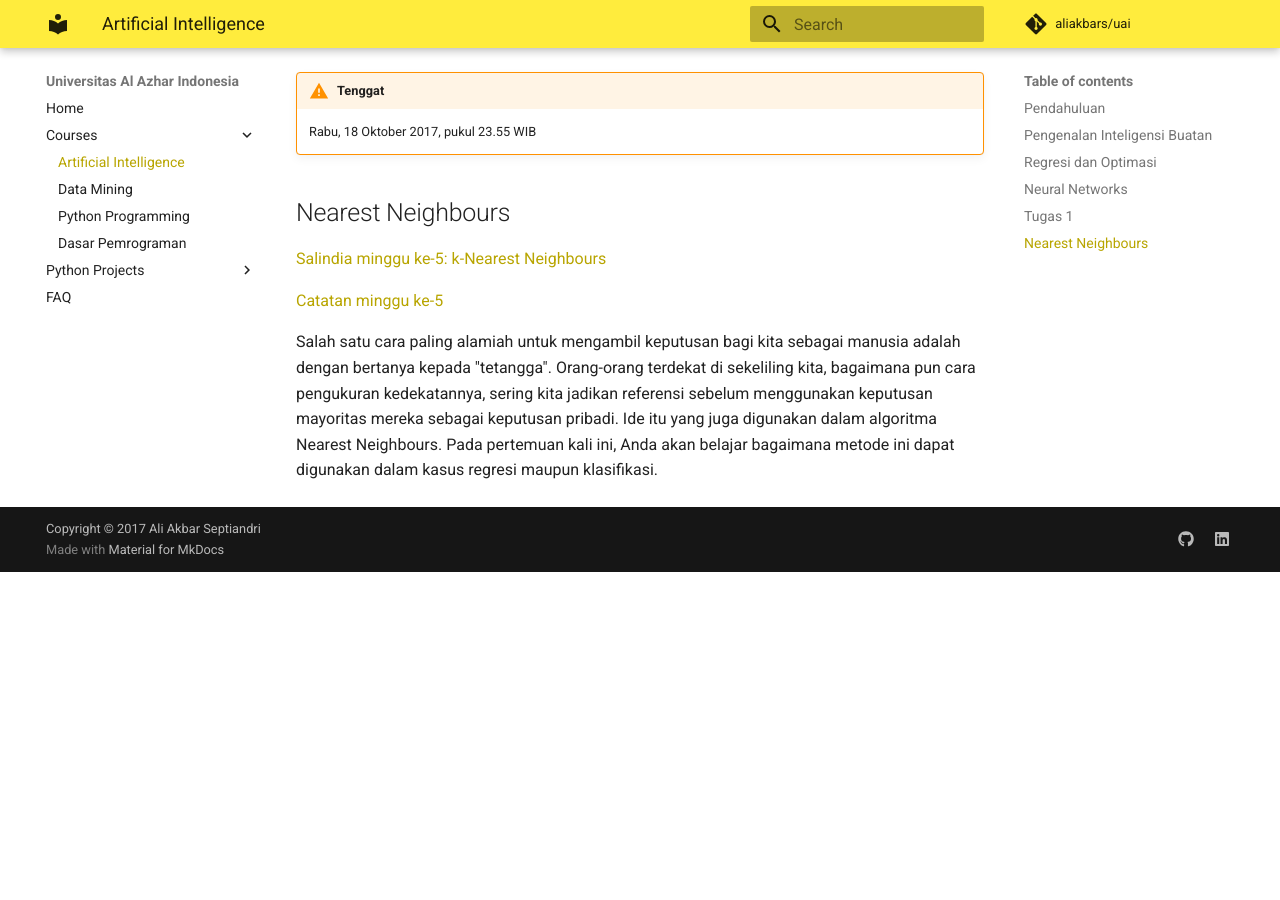
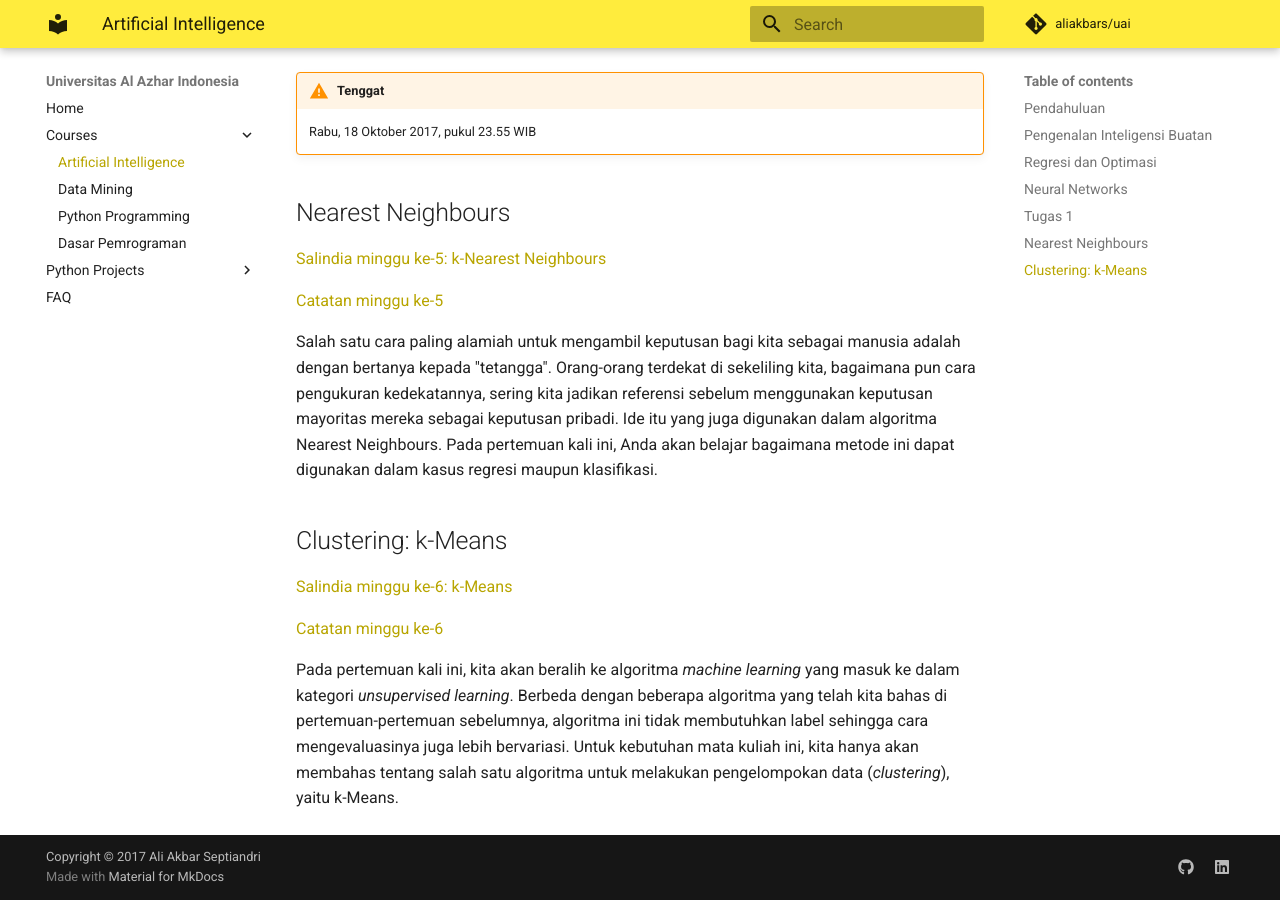
Before and after one commit to aliakbars/uai, an MkDocs documentation site: the page built from docs/ai.md, in a window 1280 px wide and 900 px high, scrolled down 2762 px. Built offline with MkDocs 1.6.1 and Material for MkDocs 9.7.7, drawn with Linux system fonts in a browser that asks for light colours; comment, search, counter and statistics services are not loaded; old or Windows-style settings are respelled for this version of MkDocs; before the commit the page ends 3334 px from its top, so only the background shows below that.

Commit message:
AI week 6

```diff
--- a/docs/ai.md
+++ b/docs/ai.md
@@ -73,3 +73,11 @@ Dalam tugas ini, Anda akan mengeksplorasi regresi linear dan logistik, serta men
 [Catatan minggu ke-5](https://github.com/aliakbars/uai-ai/raw/master/notes-05.pdf)
 
 Salah satu cara paling alamiah untuk mengambil keputusan bagi kita sebagai manusia adalah dengan bertanya kepada "tetangga". Orang-orang terdekat di sekeliling kita, bagaimana pun cara pengukuran kedekatannya, sering kita jadikan referensi sebelum menggunakan keputusan mayoritas mereka sebagai keputusan pribadi. Ide itu yang juga digunakan dalam algoritma Nearest Neighbours. Pada pertemuan kali ini, Anda akan belajar bagaimana metode ini dapat digunakan dalam kasus regresi maupun klasifikasi.
+
+## Clustering: k-Means
+
+[Salindia minggu ke-6: k-Means](https://github.com/aliakbars/uai-ai/raw/master/06-clustering.pdf)
+
+[Catatan minggu ke-6](https://github.com/aliakbars/uai-ai/raw/master/notes-06.pdf)
+
+Pada pertemuan kali ini, kita akan beralih ke algoritma *machine learning* yang masuk ke dalam kategori *unsupervised learning*. Berbeda dengan beberapa algoritma yang telah kita bahas di pertemuan-pertemuan sebelumnya, algoritma ini tidak membutuhkan label sehingga cara mengevaluasinya juga lebih bervariasi. Untuk kebutuhan mata kuliah ini, kita hanya akan membahas tentang salah satu algoritma untuk melakukan pengelompokan data (*clustering*), yaitu k-Means.
```
Also changed, not shown: docs/data-mining.md (+3 -0 lines), docs/python.md (+15 -15 lines).
